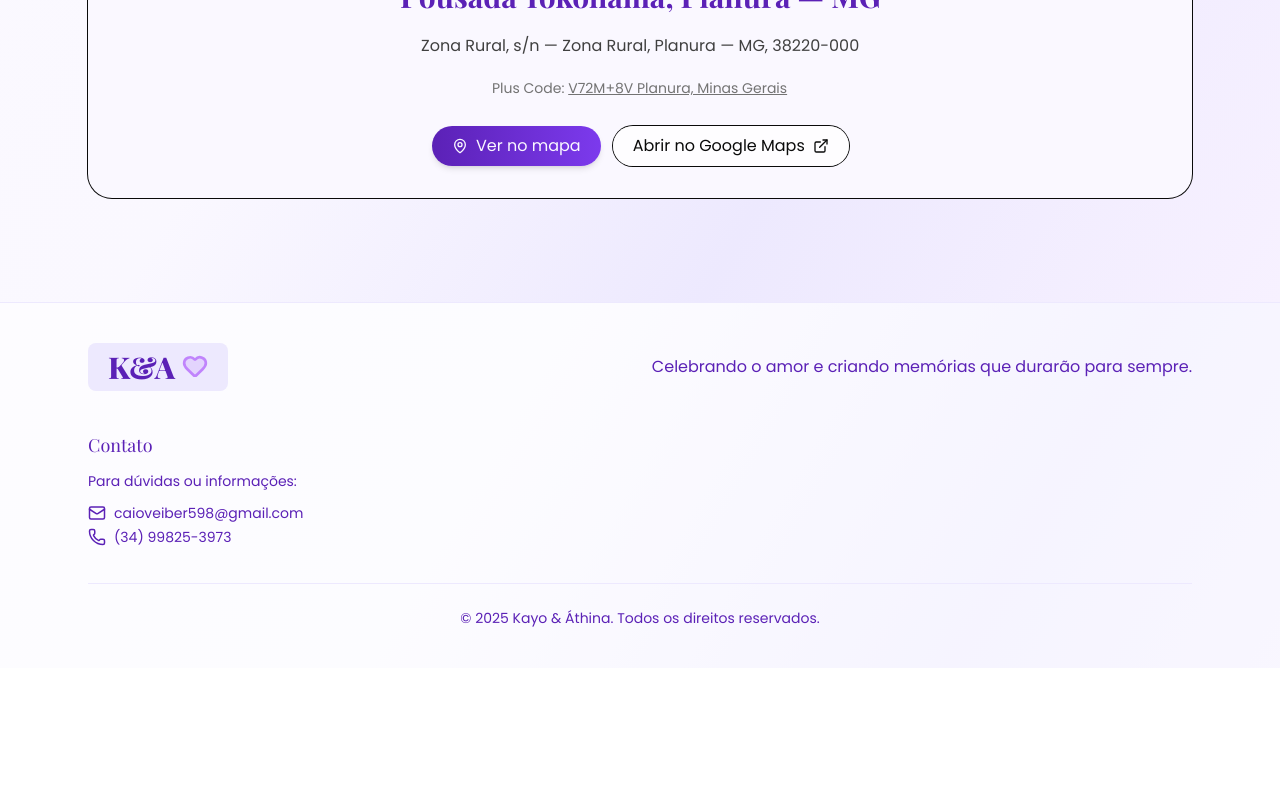
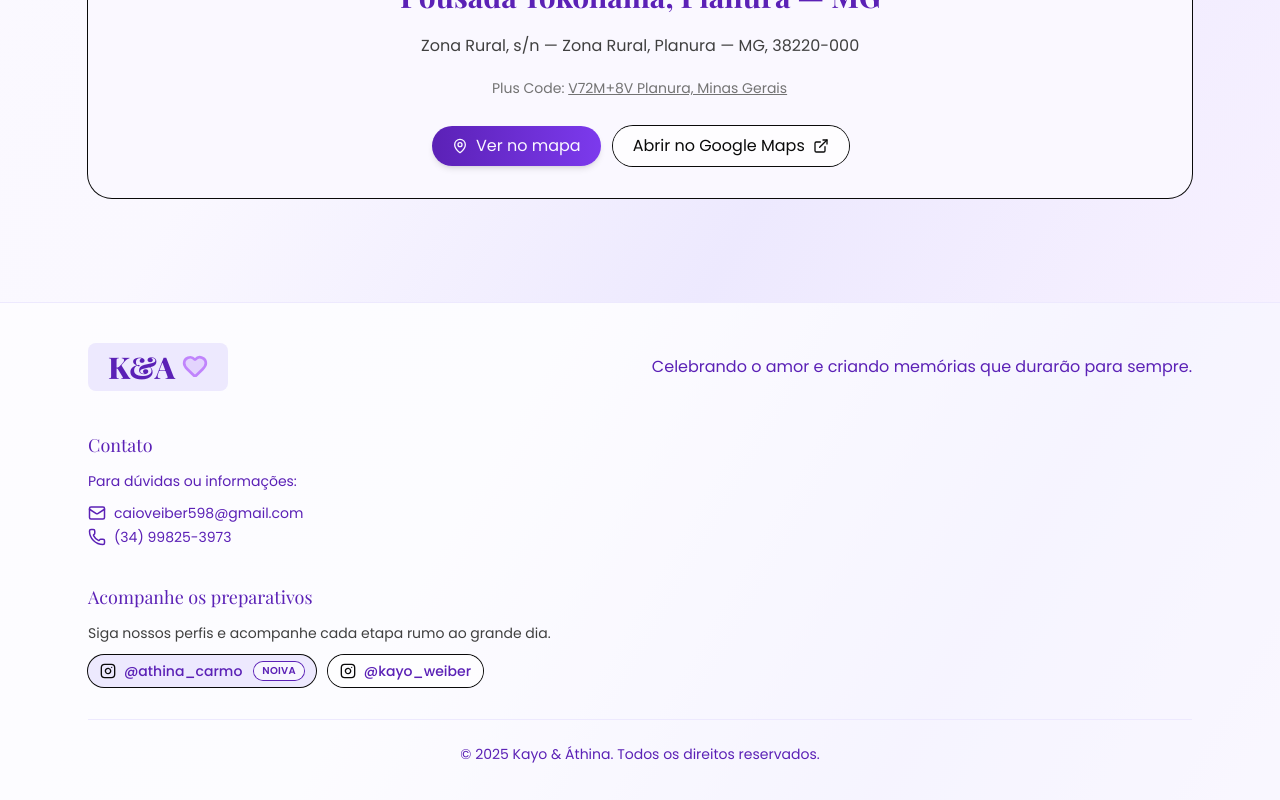
Before and after one commit to KayoWeiber/Kayo-e-Athina, a React (Vite) app: page / in a window 1280 px wide. Shown: the part 1297-2097 px from the top of the page. Before the commit the page ends 1965 px from the top, so only its background shows below. Built offline with nearby package versions, Linux system fonts and the light colour scheme; a web font is replaced by a local one.

Commit message:
feat: adicionado os perfis do instagram footer

```diff
--- a/src/components/Footer.tsx
+++ b/src/components/Footer.tsx
@@ -1,4 +1,4 @@
-import { Heart, Mail, Phone } from "lucide-react";
+import { Heart, Mail, Phone, Instagram } from "lucide-react";
 import { Link } from "react-router-dom";
 
 export default function Footer() {
@@ -50,6 +50,37 @@ export default function Footer() {
           </address>
         </div>
 
+        {/* Acompanhe os preparativos */}
+        <div className="mt-8 grid gap-3 text-sm md:mt-8">
+          <h2 className="font-title text-lg ka-text-roxo-escuro">Acompanhe os preparativos</h2>
+          <p className="font-body text-neutral-700">Siga nossos perfis e acompanhe cada etapa rumo ao grande dia.</p>
+          <div className="flex flex-wrap items-center gap-3">
+            {/* Destaque: Noiva */}
+            <a
+              href="https://www.instagram.com/athina_carmo/"
+              target="_blank"
+              rel="noopener noreferrer"
+              className="inline-flex items-center gap-2 rounded-full px-3 py-1.5 ring-1 ka-border-detalhe ka-logo-badge hover:opacity-90"
+              aria-label="Instagram da noiva: @athina_carmo"
+            >
+              <Instagram size={16} aria-hidden />
+              <span className="font-medium ka-text-roxo-escuro">@athina_carmo</span>
+              <span className="ml-1 rounded-full px-2 py-0.5 text-[10px] font-semibold uppercase tracking-wide ka-text-roxo-escuro bg-white/60 ring-1 ka-border-detalhe">Noiva</span>
+            </a>
+            {/* Noivo */}
+            <a
+              href="https://www.instagram.com/kayo_weiber/"
+              target="_blank"
+              rel="noopener noreferrer"
+              className="inline-flex items-center gap-2 rounded-full px-3 py-1.5 ring-1 ka-border-detalhe bg-white/70 hover:bg-white transition"
+              aria-label="Instagram do noivo: @kayo_weiber"
+            >
+              <Instagram size={16} aria-hidden />
+              <span className="font-medium ka-text-roxo-escuro">@kayo_weiber</span>
+            </a>
+          </div>
+        </div>
+
         {/* Copyright */}
         <div className="mt-8 border-t ka-border-detalhe pt-6">
           <p className="text-center font-body text-xs md:text-sm ka-text-roxo-escuro">
```
